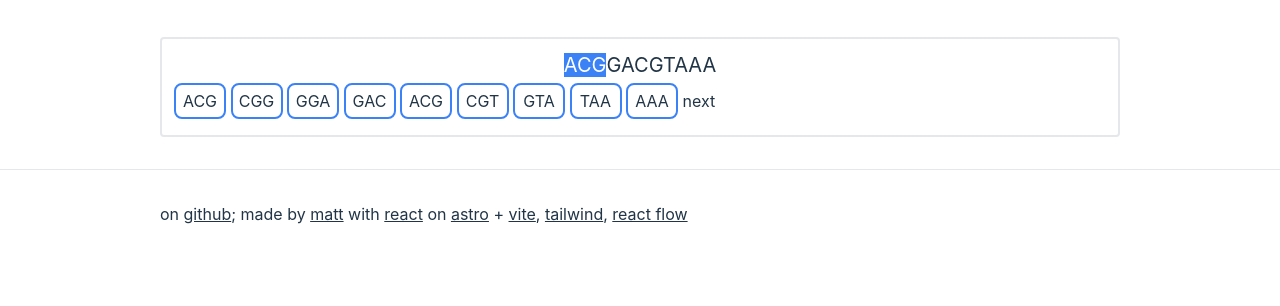
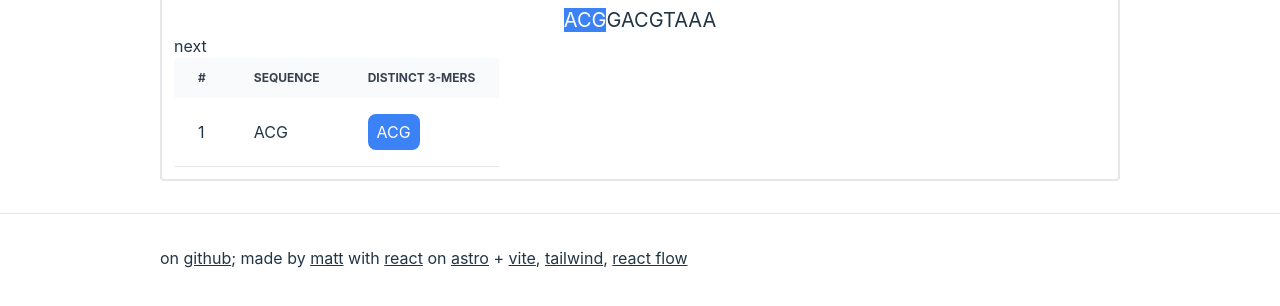
Before and after one commit to mattxwang/pseudo-a-line, an Astro site: page /kmers in a window 1280 px wide. Shown: the part 338-644 px from the top of the page. Built offline with nearby package versions, Linux system fonts and the light colour scheme; Astro itself is replaced by a stand-in of ours.

Commit message:
Build kmer animation into table

```diff
--- a/src/animated/Kmerize.tsx
+++ b/src/animated/Kmerize.tsx
@@ -3,7 +3,7 @@ import { useState } from 'react'
 import Highlighter from '../ui/Highlighter'
 import Kmer from '../ui/Kmer'
 import SequenceInputForm from '../sequence/SequenceInputForm'
-import { getKmersOrdered } from '../util'
+import { getKmers, getKmersOrdered } from '../util'
 
 interface Props {
   sequence: string
@@ -14,11 +14,35 @@ interface Props {
 function Stepper ({ sequence, kmers, k }: Props): JSX.Element {
   const [i, setI] = useState(0)
 
+  const currentSequence = sequence.slice(0, i + k)
+
+  const currentKmer = sequence.slice(i + k - 3, i + k)
+  const currentKmers = getKmers(currentSequence, k).kmers
+
   return (
     <section className='border-2 p-3 rounded'>
       <h2 className='text-xl text-center'><Highlighter s={sequence} len={k} i={i}/></h2>
-      {kmers.map((kmer, i) => <><Kmer kmer={kmer} key={`${kmer}${i}`} />{' '}</>)}
       {i < sequence.length - k && <button onClick={() => { setI(i + 1) }}>next</button>}
+      <table className='text-left border-spacing-8 overflow-x-auto block max-w-fit'>
+        <thead className="text-xs text-gray-700 uppercase bg-gray-50 dark:bg-gray-700 dark:text-gray-400">
+          <tr>
+            <th className='px-6 py-3'>#</th>
+            <th className='px-6 py-3'>sequence</th>
+            <th className='px-6 py-3'>distinct {k}-mers</th>
+          </tr>
+        </thead>
+        <tbody>
+          <tr className='border-b dark:border-gray-700'>
+            <td className='px-6 py-3'>1</td>
+            <td className='px-6 py-3'>{currentSequence}</td>
+            <td className='px-6 py-3'>
+              <ul>
+                {Array.from(currentKmers).map(key => <span key={key}><Kmer kmer={key} filled={key === currentKmer}/>{' '}</span>)}
+              </ul>
+            </td>
+          </tr>
+        </tbody>
+      </table>
     </section>
   )
 }
--- a/src/sequence/SequenceAlignment.tsx
+++ b/src/sequence/SequenceAlignment.tsx
@@ -1,7 +1,7 @@
 import EquivalenceClassCircles from '../ui/EquivalenceClassCircles'
 import Kmer from '../ui/Kmer'
 import type { KeyedAnnotatedHops } from '../util'
-import { complement, getOrderedKmers, setIntersection, reverse } from '../util'
+import { complement, getKmersOrdered, setIntersection, reverse } from '../util'
 
 interface Props {
   k: number
@@ -13,7 +13,7 @@ interface Props {
 export default function SequenceAlignment ({ k, keyedAnnotatedHops, reversed, sequence }: Props): JSX.Element {
   const isReversed = (reversed ?? false)
   const searchSequence = isReversed ? complement(reverse(sequence)) : sequence
-  const sequenceKmers = getOrderedKmers(searchSequence, k)
+  const sequenceKmers = getKmersOrdered(searchSequence, k)
   const hopPairs = []
 
   for (let i = 0; i < sequenceKmers.length - 1; i++) {
--- a/src/ui/Kmer.tsx
+++ b/src/ui/Kmer.tsx
@@ -1,3 +1,3 @@
-export default function Kmer ({ kmer }: { kmer: string }): JSX.Element {
-  return <span className="border-2 border-blue-500 rounded-lg p-1 my-1 uppercase text-center inline-block" style={{ minWidth: `${kmer.length + 0.25}em` }}>{kmer}</span>
+export default function Kmer ({ kmer, filled }: { kmer: string, filled?: boolean }): JSX.Element {
+  return <span className={`border-2 ${(filled ?? false) ? 'bg-blue-500 text-white' : ''} border-blue-500 rounded-lg p-1 my-1 uppercase text-center inline-block`} style={{ minWidth: `${kmer.length + 0.25}em` }}>{kmer}</span>
 }
--- a/src/util.ts
+++ b/src/util.ts
@@ -160,18 +160,6 @@ export function getKeyedAnnotatedHops (hops: AnnotatedHop[]): KeyedAnnotatedHops
   return res
 }
 
-export function getOrderedKmers (sequence: string, k: number): string[] {
-  const kmers = []
-  let current = sequence.substring(0, k)
-  for (let i = 1; i < (sequence.length - k) + 2; i++) {
-    kmers.push(current)
-    const next = sequence.substring(i, i + k)
-    current = next
-  }
-
-  return kmers
-}
-
 export function getSequenceColor (i: number): string {
   const l = SEQUENCE_COLORS.length
   return SEQUENCE_COLORS[i % l]
```
